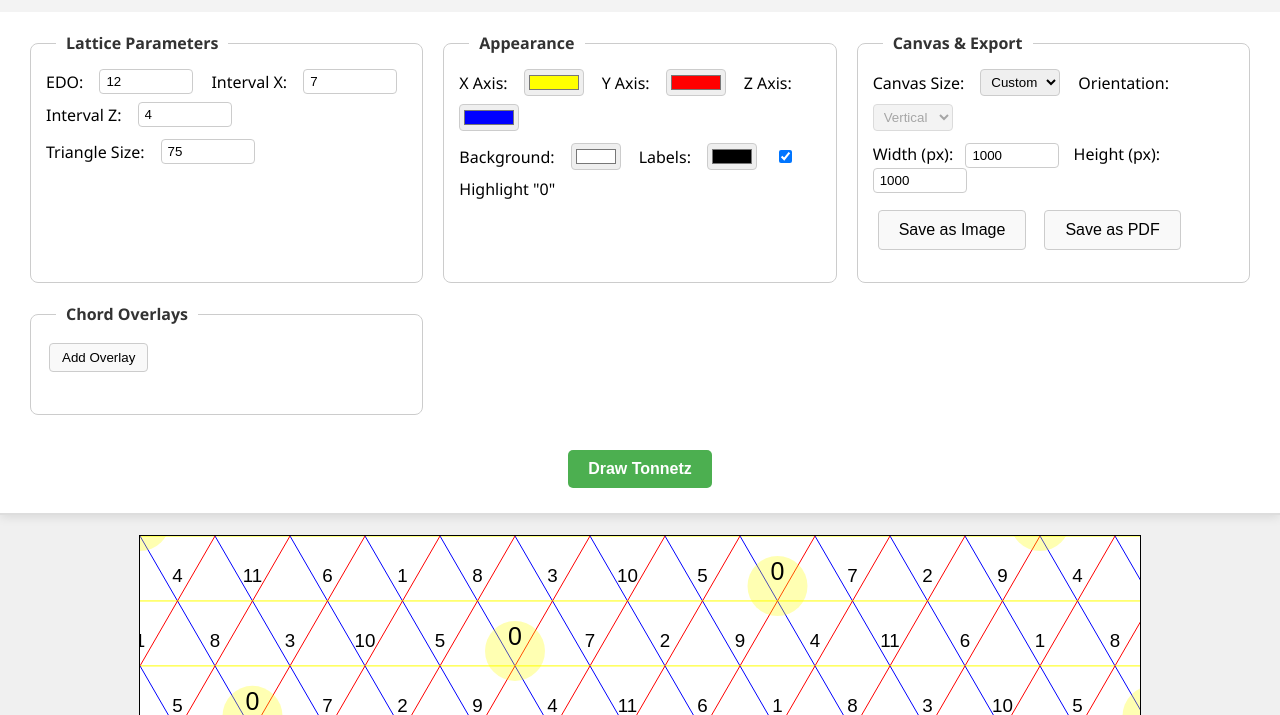
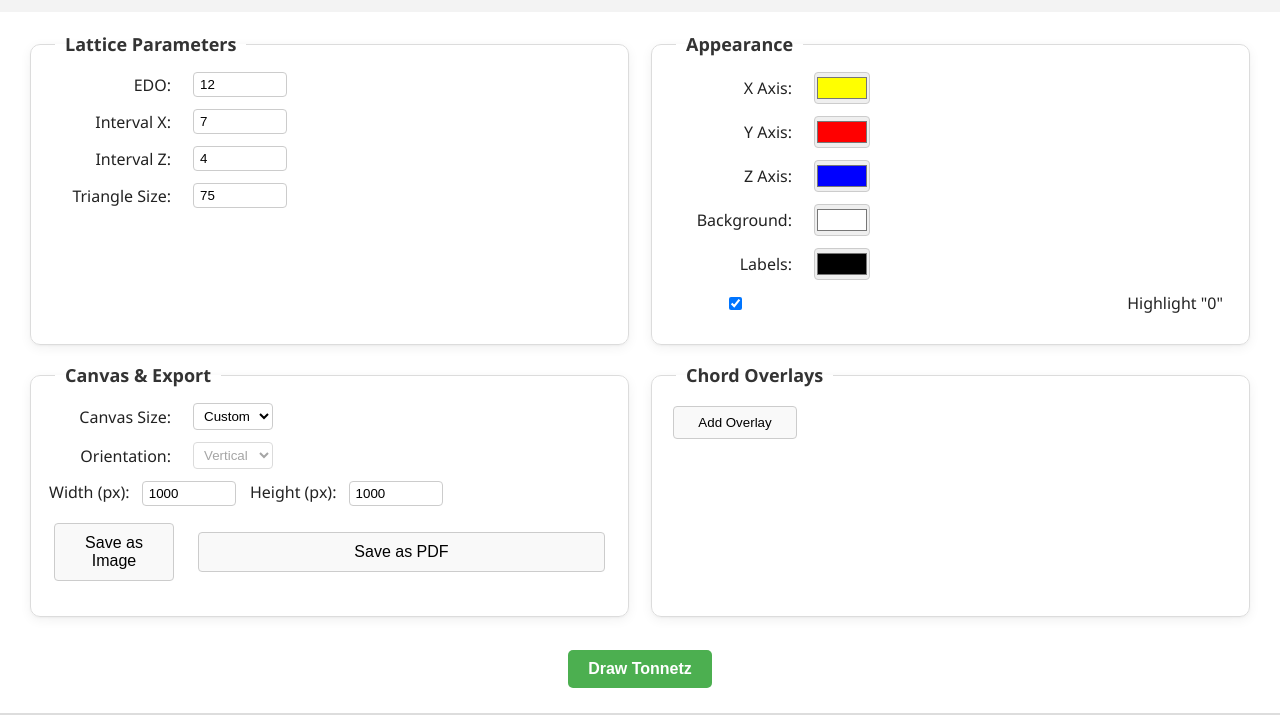
Before and after one commit to NickVuci/GeneralizedTonnetz, a plain HTML site: page index.html in a window 1280 px wide. Shown: the part 85-800 px from the top of the page. Drawn offline with nearby package versions, Linux system fonts and the light colour scheme.

Commit message:
Enhance styles for controls layout and improve fieldset design for better usability

```diff
--- a/styles.css
+++ b/styles.css
@@ -70,8 +70,9 @@
     padding: 20px 30px;
     transition: all 0.3s ease;
     display: grid;
-    grid-template-columns: repeat(auto-fit, minmax(320px, 1fr));
-    gap: 20px;
+    grid-template-columns: repeat(4, minmax(300px, 1fr));
+    grid-auto-flow: row dense;
+    gap: 18px 22px;
 }
 
 .controls-content.collapsed {
@@ -79,18 +80,20 @@
 }
 
 fieldset {
-    border: 1px solid #ccc;
-    border-radius: 8px;
-    padding: 15px;
+    border: 1px solid #dcdcdc;
+    border-radius: 10px;
+    padding: 16px 18px 18px;
     margin: 0;
+    background: #fff;
+    box-shadow: 0 1px 2px rgba(0,0,0,0.04), 0 3px 12px rgba(0,0,0,0.06);
 }
 
 legend {
-    font-weight: bold;
+    font-weight: 600;
     color: #333;
     padding: 0 10px;
-    margin-left: 10px;
-    font-size: 16px;
+    margin-left: 6px;
+    font-size: 18px;
 }
 
 .main-actions {
@@ -113,6 +116,57 @@
 
 #drawButton:hover {
     background-color: #45a049;
+}
+
+/* Align label/input pairs neatly inside each card */
+fieldset .control-group {
+    display: grid;
+    grid-template-columns: 130px 1fr; /* two-column layout to prevent overflow */
+    align-items: center;
+    column-gap: 14px;
+    row-gap: 12px;
+}
+
+fieldset .control-group label {
+    justify-self: end;
+    font-weight: 500;
+    color: #222;
+}
+
+/* Inputs sizing consistency */
+input[type="number"],
+select {
+    width: 100%;
+    max-width: 260px;
+    margin-right: 0;
+    padding: 6px 8px;
+    border: 1px solid #cfcfcf;
+    border-radius: 6px;
+    background: #fff;
+}
+
+input[type="color"] {
+    width: 56px;
+    height: 32px;
+    padding: 0;
+    border: 1px solid #cfcfcf;
+    border-radius: 6px;
+}
+
+.axis-color { width: 56px; margin-right: 0; }
+
+/* Buttons inside cards */
+fieldset .control-group button {
+    padding: 8px 14px;
+}
+
+/* Responsive: collapse to 2 and then 1 columns */
+@media (max-width: 1400px) {
+    .controls-content { grid-template-columns: repeat(2, minmax(300px, 1fr)); }
+}
+
+@media (max-width: 800px) {
+    .controls-content { grid-template-columns: 1fr; }
 }
 
 #tonnetzCanvas {
```
